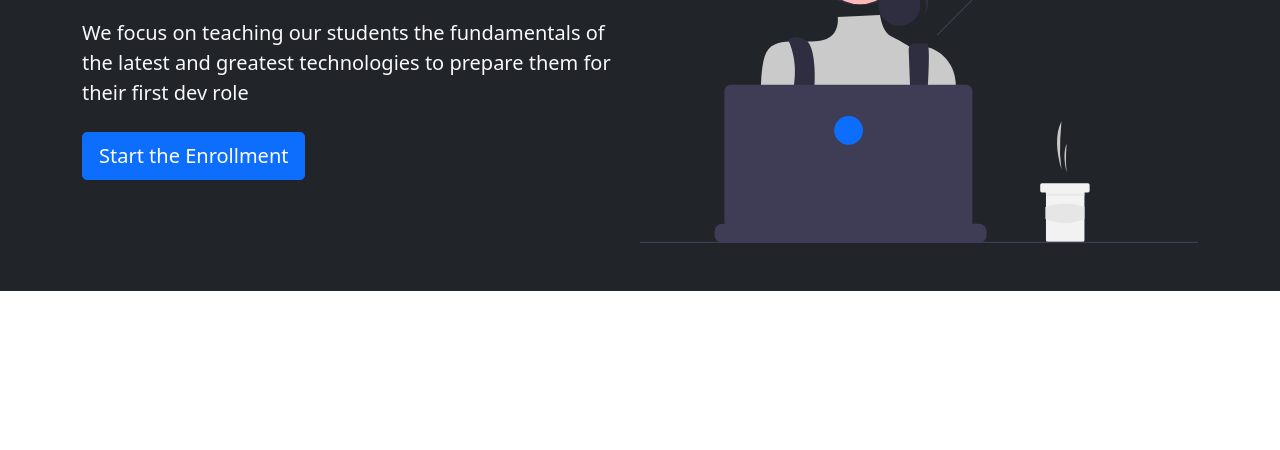
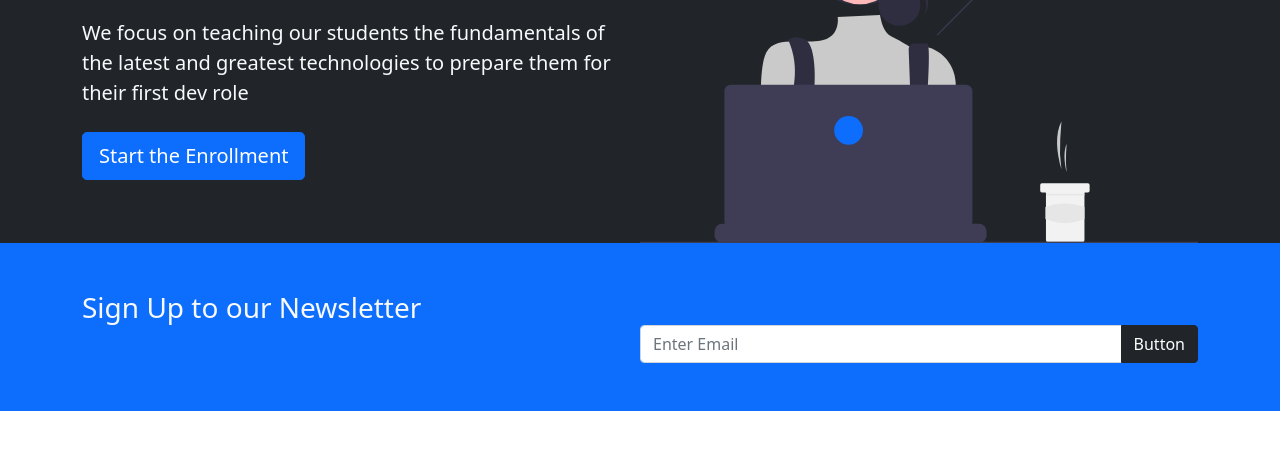
Before and after one commit to kanchanmirge/Frontend-Bootcamp, a plain HTML site: page index.html in a window 1280 px wide. Shown: the part 238-688 px from the top of the page. Drawn offline with nearby package versions, Linux system fonts and the light colour scheme.

Commit message:
newletter

```diff
--- a/index.html
+++ b/index.html
@@ -1,13 +1,17 @@
 <!DOCTYPE html>
 <html lang="en">
-
   <head>
     <meta charset="UTF-8" />
     <meta http-equiv="X-UA-Compatible" content="IE=edge" />
     <meta name="viewport" content="width=device-width, initial-scale=1.0" />
     <title>Frontend Bootcamp</title>
-    <link href="https://cdn.jsdelivr.net/npm/bootstrap@5.0.2/dist/css/bootstrap.min.css" rel="stylesheet"
-        integrity="sha384-EVSTQN3/azprG1Anm3QDgpJLIm9Nao0Yz1ztcQTwFspd3yD65VohhpuuCOmLASjC" crossorigin="anonymous" />
+    <link
+      href="https://cdn.jsdelivr.net/npm/bootstrap@5.0.2/dist/css/bootstrap.min.css"
+      rel="stylesheet"
+      integrity="sha384-EVSTQN3/azprG1Anm3QDgpJLIm9Nao0Yz1ztcQTwFspd3yD65VohhpuuCOmLASjC"
+      crossorigin="anonymous"
+    />
+    <link rel="stylesheet" href="style.css">
   </head>
 
   <body>
@@ -15,7 +19,12 @@
     <nav class="navbar navbar-expand-sm bg-dark navbar-dark py-3">
       <div class="container">
         <a href="#" class="navbar-brand">Frontend Bootcamp</a>
-            <button class="navbar-toggler" type="button" data-bs-toggle="collapse" data-bs-target="#navmenu">
+        <button
+          class="navbar-toggler"
+          type="button"
+          data-bs-toggle="collapse"
+          data-bs-target="#navmenu"
+        >
           <span class="navbar-toggler-icon"></span>
         </button>
         <div class="collapse navbar-collapse" id="navmenu">
@@ -34,23 +43,56 @@
       </div>
     </nav>
     <!-- Showcase -->
-    <section class="bg-dark text-light text-center p-5 text-sm-start">
+    <section
+      class="bg-dark text-light text-center p-5 p-lg-0 pt-lg-5 text-sm-start"
+    >
       <div class="container">
         <div class="d-sm-flex align-items-center justify-content-between">
           <div>
             <h1>Become <span class="text-warning">Web Developer</span></h1>
-                    <p class="lead my-4">We focus on teaching our students the fundamentals of the latest and
-                    greatest technologies to prepare them for their first dev role </p>
-                    <button class="btn btn-primary btn-lg" type="button">Start the Enrollment</button>
+            <p class="lead my-4">
+              We focus on teaching our students the fundamentals of the latest
+              and greatest technologies to prepare them for their first dev role
+            </p>
+            <button class="btn btn-primary btn-lg" type="button">
+              Start the Enrollment
+            </button>
           </div>
-                <img class="img-fluid w-50 d-none d-sm-block" src="img/showcase.svg" alt="" />
+          <img
+            class="img-fluid w-50 d-none d-sm-block"
+            src="img/showcase.svg"
+            alt=""
+          />
         </div>
       </div>
     </section>
     <!-- Newsletter -->
-    <script src="https://cdn.jsdelivr.net/npm/bootstrap@5.0.2/dist/js/bootstrap.bundle.min.js"
-        integrity="sha384-MrcW6ZMFYlzcLA8Nl+NtUVF0sA7MsXsP1UyJoMp4YLEuNSfAP+JcXn/tWtIaxVXM" crossorigin="anonymous">
-    </script>
+    <section class="bg-primary text-light p-5">
+      <div class="container">
+        <div class="d-block justify-content-between align-items-center">
+          <h3 class="mb-2 mb-md-0">Sign Up to our Newsletter</h3>
+          <div class="input-group news-input  ">
+            <input
+              type="text"
+              class="form-control"
+              placeholder="Enter Email"
+
+            />
+            <button
+              class="btn btn-dark bt-lg"
+              type="button"
+
+            >
+              Button
+            </button>
+          </div>
+        </div>
+      </div>
+    </section>
+    <script
+      src="https://cdn.jsdelivr.net/npm/bootstrap@5.0.2/dist/js/bootstrap.bundle.min.js"
+      integrity="sha384-MrcW6ZMFYlzcLA8Nl+NtUVF0sA7MsXsP1UyJoMp4YLEuNSfAP+JcXn/tWtIaxVXM"
+      crossorigin="anonymous"
+    ></script>
   </body>
-
 </html>
--- a/style.css
+++ b/style.css
@@ -0,0 +1,6 @@
+@media(min-width:768px){
+    .news-input{
+        width:50%;
+        margin-left: 50%;
+    }
+}
```
Lines whose indentation alone changed are shown as unchanged.
